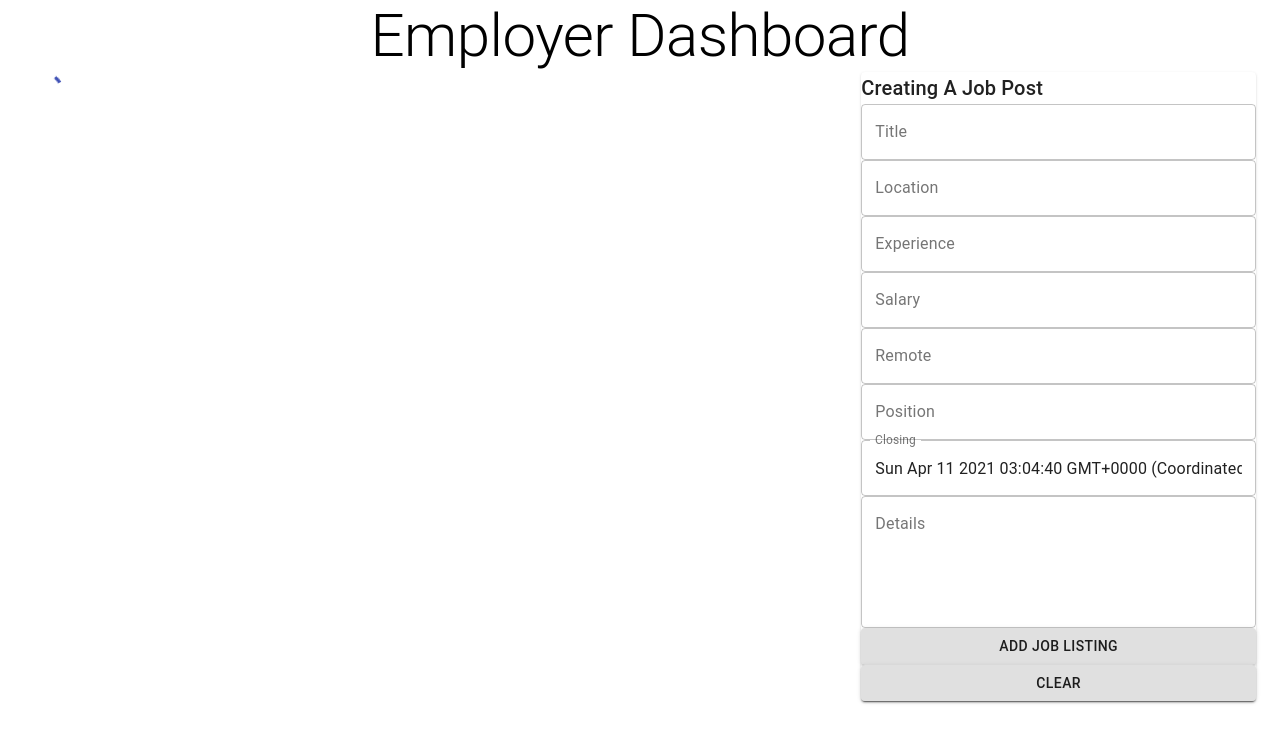
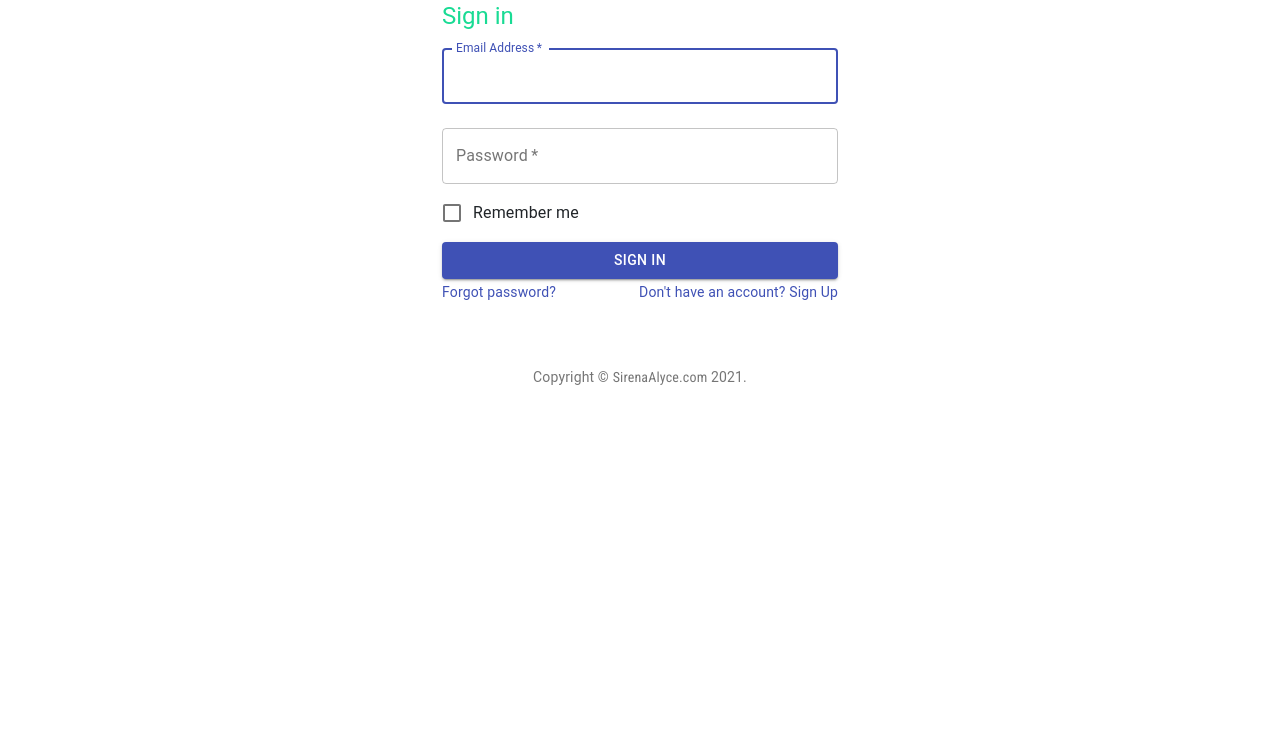
Before and after one commit to SirenaAlyceDev/job-board, a React (Create React App) app: page / in a window 1280 px wide. Shown: the top 742 px of the page. Built offline with nearby package versions, Linux system fonts and the light colour scheme.

Commit message:
added login component

```diff
--- a/src/App.js
+++ b/src/App.js
@@ -1,11 +1,13 @@
-// import LandingPage from './components/LandingPageComponent'
+import LandingPage from './components/LandingPageComponent'
 import EmployerComponent from './components/EmployerComponent'
 import './App.css';
+import Login from './components/LoginComponent';
 
 function App() {
   return (
     // <LandingPage />
-    <EmployerComponent />
+    // <EmployerComponent />
+    <Login />
   );
 }
 
--- a/src/components/HeaderComponent.js
+++ b/src/components/HeaderComponent.js
@@ -20,7 +20,13 @@ function Header() {
                         <NavLink href="/">Home</NavLink>
                     </NavItem>
                     <NavItem>
-                        <Button variant="contained" href="/">Try It Out!</Button>
+                        <Button size="small" href="/">Login</Button>
+                    </NavItem>
+                    <NavItem>
+                        <Button size="medium" href="/">Get Hired!</Button>
+                    </NavItem>
+                    <NavItem>
+                        <Button size="medium" href="/">Find Talent!</Button>
                     </NavItem>
                 </Nav>
               </Collapse>
--- /dev/null
+++ b/src/components/LoginComponent.js
@@ -0,0 +1,85 @@
+import React from "react";
+import {
+  Button,
+  TextField,
+  Grid,
+  Box,
+  Typography,
+  Container,
+  Checkbox,
+  FormControlLabel,
+  Link,
+} from "@material-ui/core";
+
+function Copyright() {
+  return (
+    <Typography variant="body2" color="textSecondary" align="center">
+      {"Copyright © "}
+      <Link color="inherit" href="https://sirenaalyce.com/">
+        SirenaAlyce.com
+      </Link>{" "}
+      {new Date().getFullYear()}
+      {"."}
+    </Typography>
+  );
+}
+
+function Login() {
+  return (
+    <Container maxWidth="xs">
+      <div>
+        <Typography component="h1" variant="h5">
+          Sign in
+        </Typography>
+        <form noValidate>
+          <TextField
+            variant="outlined"
+            margin="normal"
+            required
+            fullWidth
+            id="email"
+            label="Email Address"
+            name="email"
+            autoComplete="email"
+            autoFocus
+          />
+          <TextField
+            variant="outlined"
+            margin="normal"
+            required
+            fullWidth
+            name="password"
+            label="Password"
+            type="password"
+            id="password"
+            autoComplete="current-password"
+          />
+          <FormControlLabel
+            control={<Checkbox value="remember" color="primary" />}
+            label="Remember me"
+          />
+          <Button type="submit" fullWidth variant="contained" color="primary">
+            Sign In
+          </Button>
+          <Grid container>
+            <Grid item xs>
+              <Link href="#" variant="body2">
+                Forgot password?
+              </Link>
+            </Grid>
+            <Grid item>
+              <Link href="#" variant="body2">
+                {"Don't have an account? Sign Up"}
+              </Link>
+            </Grid>
+          </Grid>
+        </form>
+      </div>
+      <Box mt={8}>
+        <Copyright />
+      </Box>
+    </Container>
+  );
+}
+
+export default Login;
```
Also changed, not shown: src/components/ApplicantSignUpComponent.js (added), src/components/EmployerSignUpComponent.js (added).
